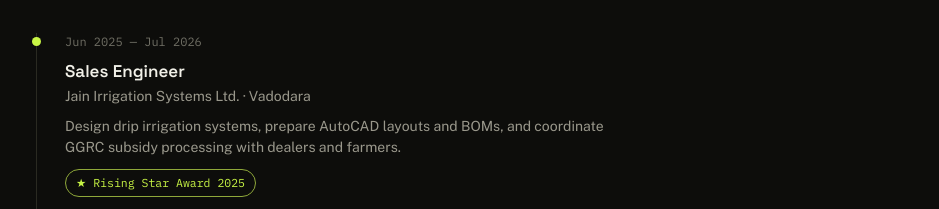
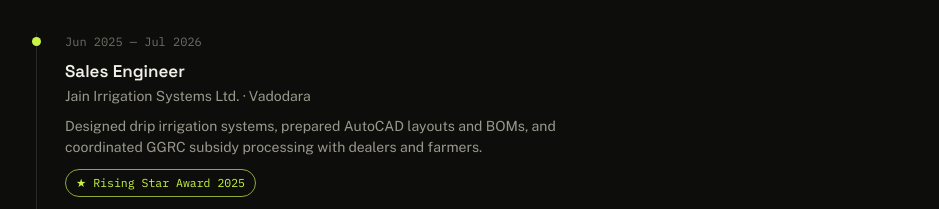
Before and after one commit to harshit3102/portfolio, a plain HTML site: page index (1).html in a window 1280 px wide. Shown: the part 1064-1273 px from the top of the page, without its empty margins (168-1107 px from the left). Drawn offline with nearby package versions, Linux system fonts and the light colour scheme.

Commit message:
Update index (1).html

```diff
--- a/index (1).html
+++ b/index (1).html
@@ -483,10 +483,10 @@
     </div>
     <div class="timeline reveal">
       <div class="t-item">
-        <div class="t-date">Jun 2025 —   Jul 2026</div>
+        <div class="t-date">Jun 2025 — Jul 2026</div>
         <div class="t-role">Sales Engineer</div>
         <div class="t-org">Jain Irrigation Systems Ltd. · Vadodara</div>
-        <div class="t-desc">Design drip irrigation systems, prepare AutoCAD layouts and BOMs, and coordinate GGRC subsidy processing with dealers and farmers.</div>
+        <div class="t-desc"> Designed drip irrigation systems, prepared AutoCAD layouts and BOMs, and coordinated GGRC subsidy processing with dealers and farmers.</div>
         <div class="badge">★ Rising Star Award 2025</div>
       </div>
       <div class="t-item">
```
